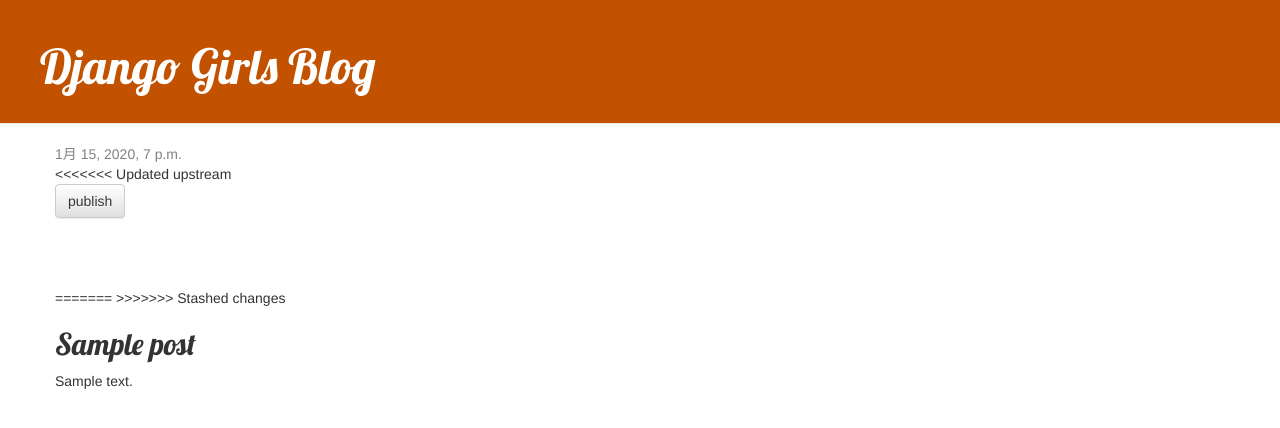
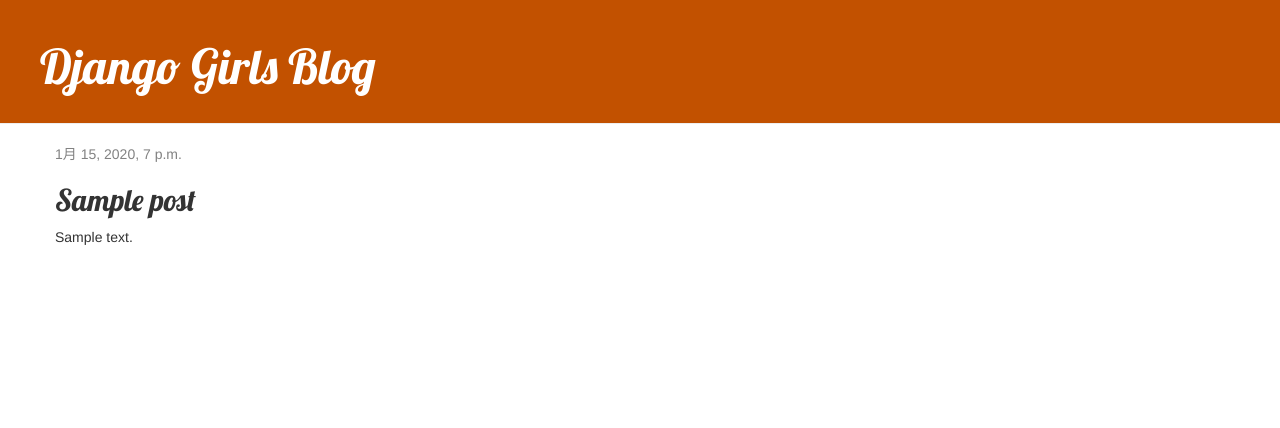
Before and after one commit to dsuke0526/my-first-blog, a Django app: page /post/1/ in a window 1280 px wide. Shown: the top 428 px of the page. Run offline with Django 3.2, Linux system fonts and the light colour scheme; tables that the repository leaves empty hold one stand-in row (values such as "Sample post"); some libraries are stand-ins or nearby versions.

Commit message:
publishとremovの修正２

```diff
--- a/blog/templates/blog/post_detail.html
+++ b/blog/templates/blog/post_detail.html
@@ -9,13 +9,7 @@
          {% else %}
             <a class="btn btn-default" href="{%url 'post_publish' pk=post.pk %}">publish</a>
         {% endif %}
-<<<<<<< Updated upstream
-        <div data-gb-custom-block data-tag="else"></div>
-        <a class="btn btn-default" href="<div data-gb-custom-block data-tag='url' data-0='post_publish'>">publish</a>
-        </div>
-=======
 
->>>>>>> Stashed changes
         {% if user.is_authenticated %}
         <a class="btn btn-default" href="{% url 'post_edit' pk=post.pk %}"><span class="glyphicon glyphicon-pencil"></span></a>
         <a class="btn btn-default" href="{% url 'post_remove' pk=post.pk %}"><span class="glyphicon glyphicon-remove"></span></a>
```
